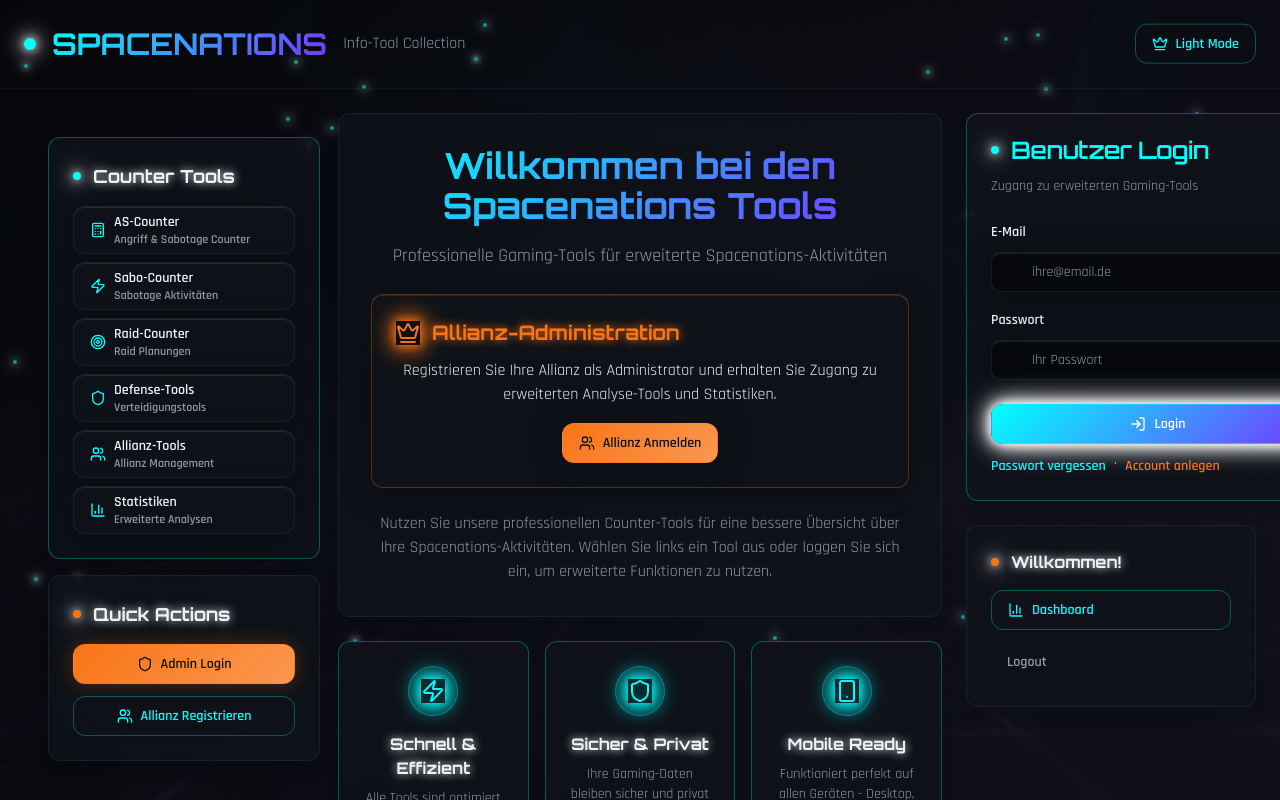
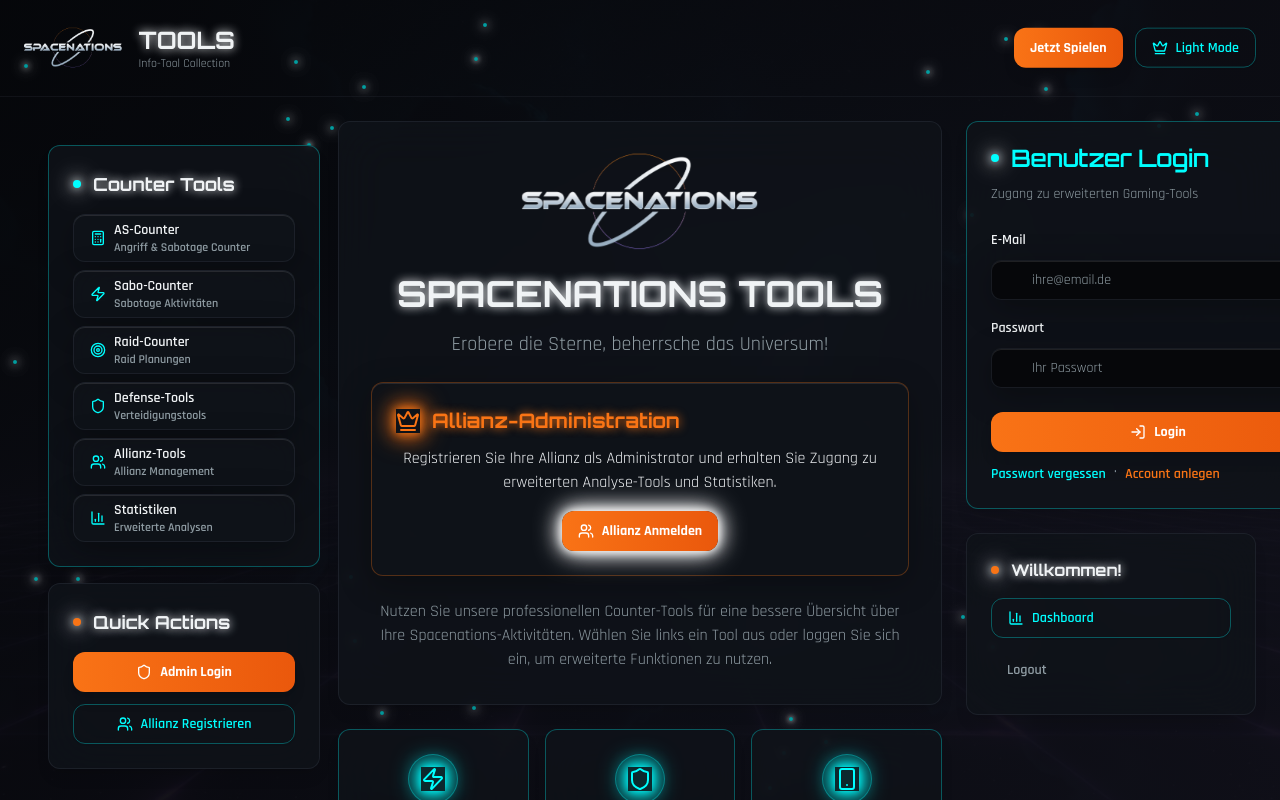
Before and after one commit to Trend4Media/space-nations-toolkit, a React (Vite) app: page / in a window 1280 px wide. Shown: the top 800 px of the page. Built offline with nearby package versions, Linux system fonts and the light colour scheme.

Commit message:
Incorporate spacenations.eu style

```diff
--- a/src/components/LoginCard.tsx
+++ b/src/components/LoginCard.tsx
@@ -65,7 +65,7 @@ const LoginCard = () => {
 
           <div className="flex flex-col gap-3">
             <GamingButton
-              variant="cyber"
+              variant="orange"
               className="w-full"
               onClick={handleLogin}
             >
--- a/src/components/Navigation.tsx
+++ b/src/components/Navigation.tsx
@@ -45,7 +45,7 @@ const Navigation = () => {
         </div>
 
         <div className="space-y-3">
-          <GamingButton variant="accent" className="w-full">
+          <GamingButton variant="orange" className="w-full">
             <Shield className="h-4 w-4" />
             Admin Login
           </GamingButton>
--- a/src/components/ui/gaming-button.tsx
+++ b/src/components/ui/gaming-button.tsx
@@ -16,6 +16,7 @@ const gamingButtonVariants = cva(
         link: "text-primary underline-offset-4 hover:underline",
         cyber: "bg-gradient-cyber text-white shadow-glow hover:shadow-cyber border border-primary/50 animate-pulse-glow",
         accent: "bg-gradient-accent text-accent-foreground shadow-accent-glow hover:shadow-cyber border border-accent/30",
+        orange: "bg-gradient-to-r from-orange-500 to-orange-600 text-white hover:from-orange-600 hover:to-orange-700 shadow-lg hover:shadow-orange-500/25 font-bold",
         glass: "glass-card text-foreground hover:bg-card/90 border border-border/50"
       },
       size: {
--- a/src/pages/Index.tsx
+++ b/src/pages/Index.tsx
@@ -32,17 +32,28 @@ const Index = () => {
       <header className="relative z-10 p-6 border-b border-border/30">
         <div className="max-w-7xl mx-auto flex items-center justify-between">
           <div className="flex items-center gap-4">
-            <div className="w-3 h-3 bg-primary rounded-full animate-pulse-glow" />
-            <h1 className="font-orbitron text-3xl font-bold text-glow bg-gradient-cyber bg-clip-text text-transparent">
-              SPACENATIONS
-            </h1>
-            <span className="font-rajdhani text-muted-foreground">Info-Tool Collection</span>
+            <img
+              src="/src/assets/spacenations-logo.png"
+              alt="Spacenations Logo"
+              className="h-10 animate-float"
+            />
+            <div className="flex flex-col">
+              <h1 className="font-orbitron text-2xl font-bold text-glow">
+                TOOLS
+              </h1>
+              <span className="font-rajdhani text-xs text-muted-foreground">Info-Tool Collection</span>
+            </div>
           </div>
 
-          <GamingButton variant="outline" className="animate-float">
-            <Crown className="h-4 w-4" />
-            Light Mode
-          </GamingButton>
+          <div className="flex items-center gap-3">
+            <GamingButton variant="orange" className="animate-float">
+              Jetzt Spielen
+            </GamingButton>
+            <GamingButton variant="outline" className="animate-float">
+              <Crown className="h-4 w-4" />
+              Light Mode
+            </GamingButton>
+          </div>
         </div>
       </header>
 
@@ -60,11 +71,18 @@ const Index = () => {
 
             {/* Welcome Section */}
             <GamingCard variant="glass" className="p-8 text-center">
-              <h2 className="font-orbitron text-4xl font-bold mb-4 text-glow bg-gradient-cyber bg-clip-text text-transparent">
-                Willkommen bei den Spacenations Tools
+              <div className="flex justify-center mb-6">
+                <img
+                  src="/src/assets/spacenations-logo.png"
+                  alt="Spacenations Logo"
+                  className="h-24 animate-float"
+                />
+              </div>
+              <h2 className="font-orbitron text-4xl font-bold mb-4 text-glow">
+                SPACENATIONS TOOLS
               </h2>
-              <p className="text-lg text-muted-foreground mb-6 font-rajdhani">
-                Professionelle Gaming-Tools für erweiterte Spacenations-Aktivitäten
+              <p className="text-xl text-muted-foreground mb-6 font-rajdhani">
+                Erobere die Sterne, beherrsche das Universum!
               </p>
 
               <div className="inline-block p-6 glass-card border border-accent/30 rounded-lg mb-6">
@@ -77,7 +95,7 @@ const Index = () => {
                 <p className="text-foreground mb-4 font-rajdhani">
                   Registrieren Sie Ihre Allianz als Administrator und erhalten Sie Zugang zu erweiterten Analyse-Tools und Statistiken.
                 </p>
-                <GamingButton variant="accent" className="animate-pulse-glow">
+                <GamingButton variant="orange" className="animate-pulse-glow">
                   <Users className="h-4 w-4" />
                   Allianz Anmelden
                 </GamingButton>
```
Also changed, not shown: src/assets/spacenations-logo.png (added).
